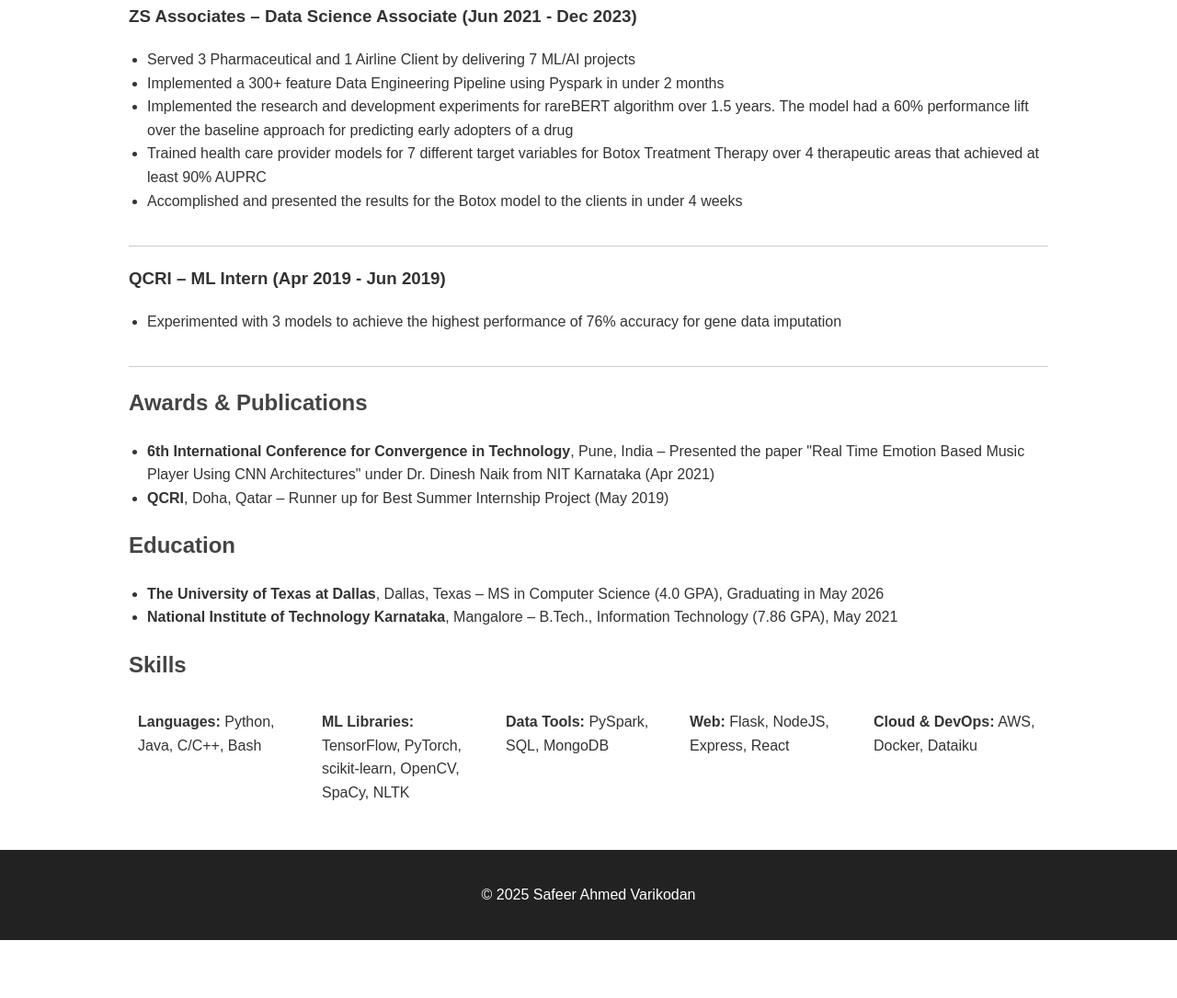
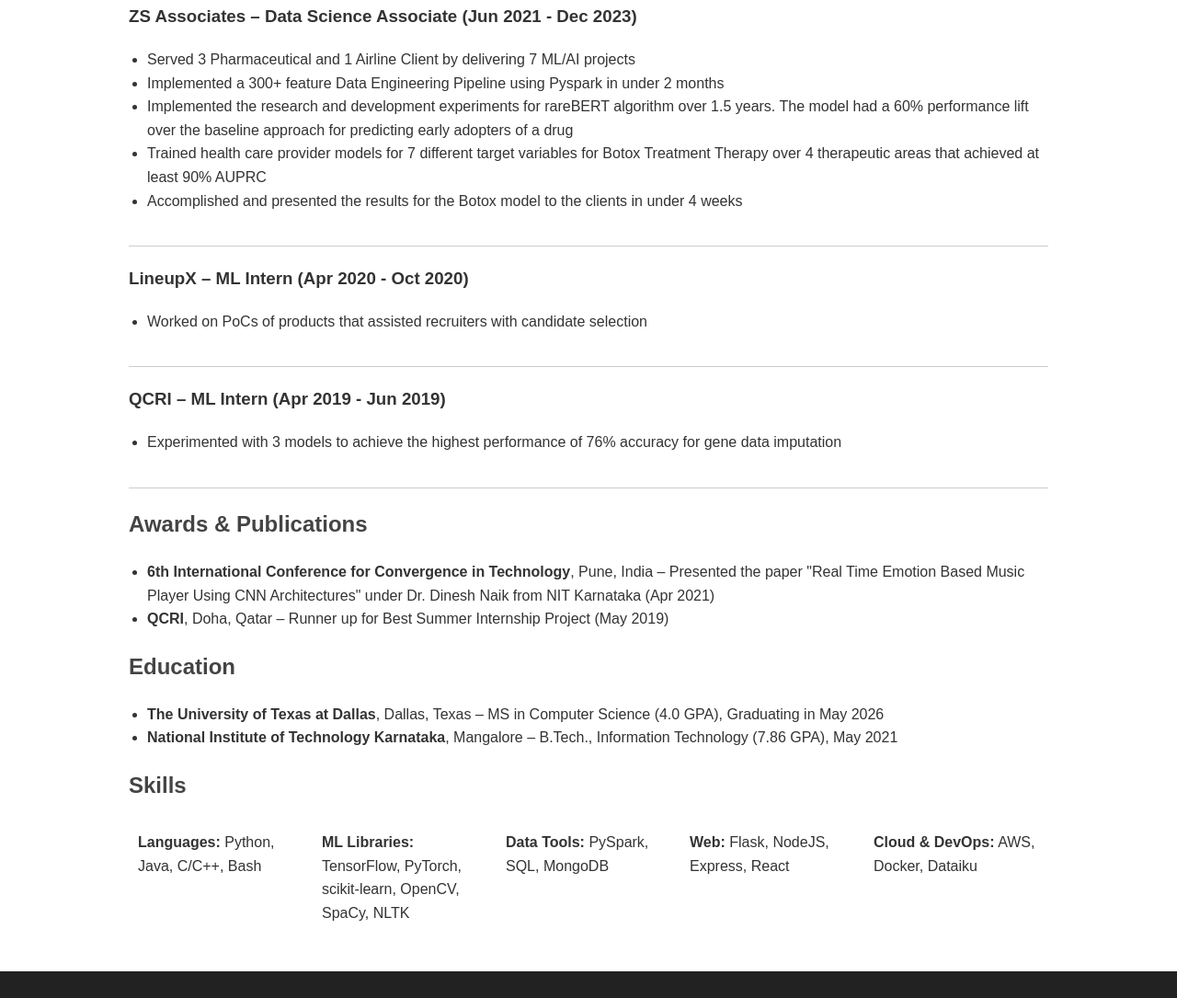
Before and after one commit to safeer1999/safeer1999.github.io, a plain HTML site: page index.html in a window 1280 px wide. Shown: the part 2216-3301 px from the top of the page at 92% size. Before the commit the page ends 3238 px from the top, so only its background shows below. Drawn offline with Linux system fonts and the light colour scheme.

Commit message:
Update index.html

```diff
--- a/index.html
+++ b/index.html
@@ -147,6 +147,12 @@
         </ul>
       </div>
       <div class="experience">
+        <h3>LineupX – ML Intern (Apr 2020 - Oct 2020)</h3>
+        <ul>
+          <li>Worked on PoCs of products that assisted recruiters with candidate selection</li>
+        </ul>
+      </div>
+      <div class="experience">
         <h3>QCRI – ML Intern (Apr 2019 - Jun 2019)</h3>
         <ul>
           <li>Experimented with 3 models to achieve the highest performance of 76% accuracy for gene data imputation</li>
```
